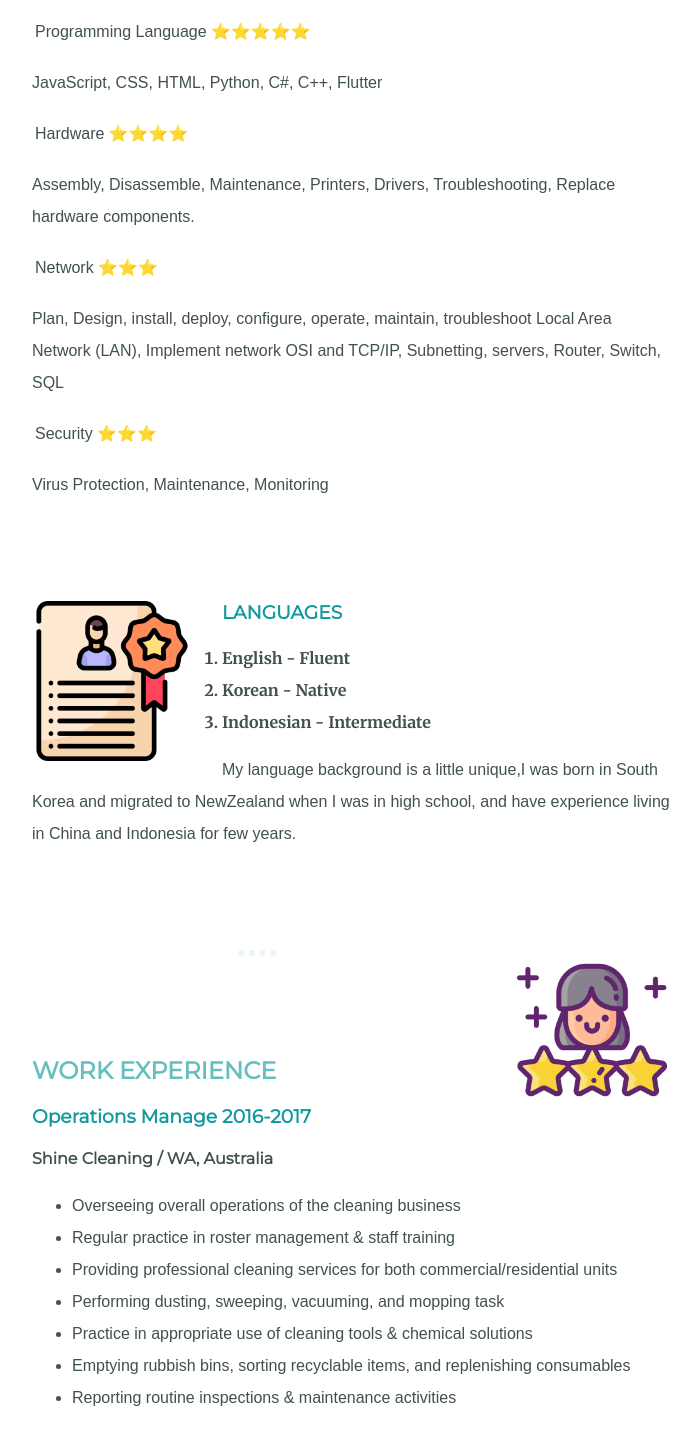
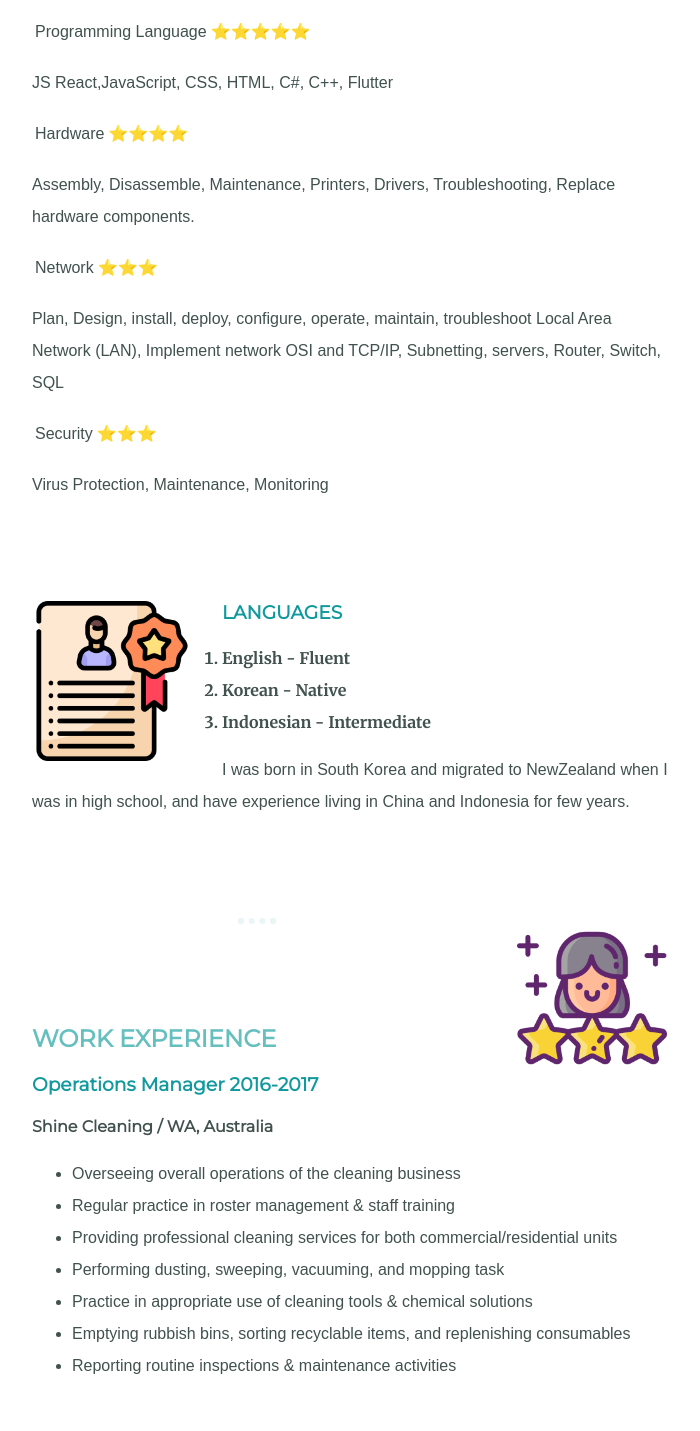
Before and after one commit to kylieyoo55/my-cv, a plain HTML site: page index.html in a window 1280 px wide. Shown: the part 1720-3151 px from the top of the page, without its empty margins (288-988 px from the left). Drawn offline with Linux system fonts and the light colour scheme.

Commit message:
update for apply Judys Practice

```diff
--- a/index.html
+++ b/index.html
@@ -59,7 +59,7 @@ Chrome cloud Computing, Visual Studio, GitHub
     <td>⭐⭐⭐⭐⭐</td>
   </tr>
 </table>
-<p class="detail">JavaScript, CSS, HTML, Python, C#, C++, Flutter
+<p class="detail">JS React,JavaScript, CSS, HTML, C#, C++, Flutter
 </p>
 </table>
 
@@ -104,7 +104,7 @@ Chrome cloud Computing, Visual Studio, GitHub
   <li>Korean - Native</li>
   <li>Indonesian - Intermediate</li>
 </ol>
-      <p>My language background is a little unique,I was born in South Korea and migrated to NewZealand when I was in high school, and have experience living in China and Indonesia for few years.
+      <p>I was born in South Korea and migrated to NewZealand when I was in high school, and have experience living in China and Indonesia for few years.
       </p>
     </div>
   </div>
@@ -117,7 +117,7 @@ Chrome cloud Computing, Visual Studio, GitHub
 
 
 <div class="work-experience">
-  <h3>Operations Manage  2016-2017</h3>
+  <h3>Operations Manager  2016-2017</h3>
   <h4>Shine Cleaning / WA, Australia</h4>
 
 <ul>
@@ -192,7 +192,7 @@ Chrome cloud Computing, Visual Studio, GitHub
   <div class="contact-me">
     <h2>Get In Touch</h2>
     <h3>References available upon request.</h3>
-    <p class="contact-message">Thanks for looking through my CV,I will be available Mon - Fri Morning to 3pm , if I'm the right candidate for you please Email me, I will be happy to hear from you. </p>
+    <p class="contact-message">Thanks for looking through my CV,I will be available Mon - Fri Morning to 5pm , if I'm the right candidate for you please Email me, I will be happy to hear from you. </p>
     <a class="btn" href="mailto:kylieyoo55@gmail.com">EMAIL ME</a>
   </div>
 </div>
```
